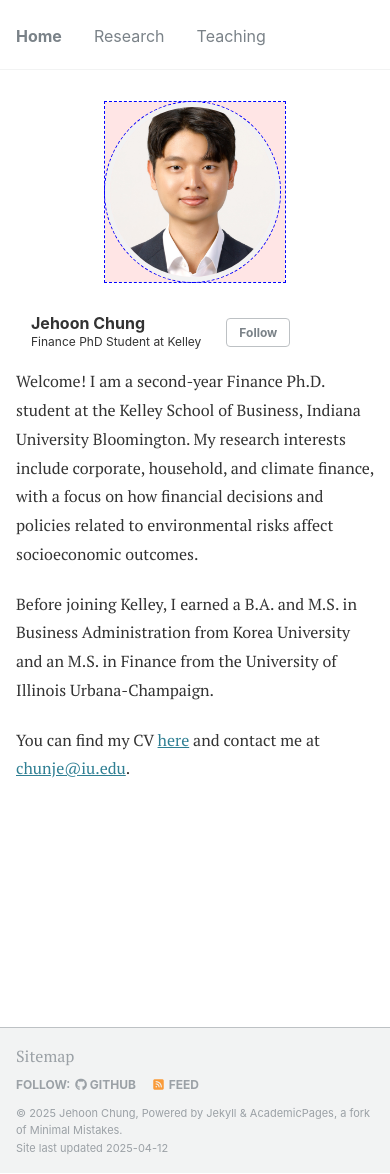
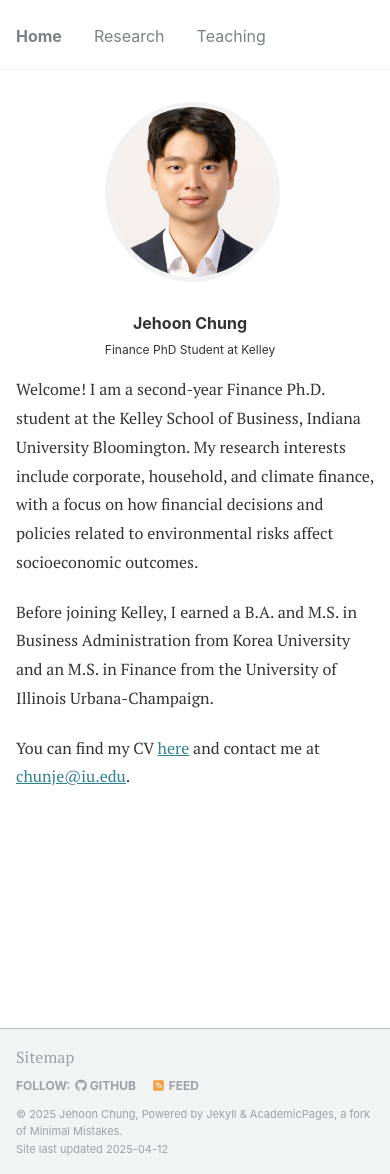
Before and after one commit to JehoonChung/jehoonchung.github.io, a Jekyll site: the page built from _pages/about.md, in a window 390 px wide and 1174 px high. Built offline with Jekyll 4.4.1, drawn with Linux system fonts in a browser that asks for light colours.

Commit message:
Update _custom.scss

```diff
--- a/_sass/_custom.scss
+++ b/_sass/_custom.scss
@@ -1,15 +1,9 @@
 /* ==========================================================================
-   Guaranteed Mobile Centering Fix
+   Mobile Profile Perfect Centering
    ========================================================================== */
 
 @media screen and (max-width: 768px) {
-  /* Debug container (temporary - remove after fixing) */
-  .author__avatar {
-    background-color: rgba(255,0,0,0.1); /* Visual guide */
-    outline: 1px dashed blue; /* Visual guide */
-  }
-
-  /* Complete reset */
+  /* Avatar Centering (your working solution) */
   .author__avatar,
   .author__avatar img {
     margin: 0 !important;
@@ -22,9 +16,8 @@
     transform: none !important;
   }
 
-  /* Precise centering */
   .author__avatar {
-    width: 180px !important; /* Match image size */
+    width: 180px !important;
     margin: 0 auto 2rem !important;
 
     img {
@@ -35,4 +28,30 @@
       border: 5px solid #f2f2f2;
     }
   }
+
+  /* New: Name & Description Centering */
+  .author__content {
+    display: flex !important;
+    flex-direction: column !important;
+    align-items: center !important;
+    text-align: center !important;
+    width: 100% !important;
+
+    .author__name,
+    .author__bio {
+      margin-left: auto !important;
+      margin-right: auto !important;
+      padding: 0 !important;
+      width: 100% !important;
+    }
+
+    .author__name {
+      margin-bottom: 0.5rem !important;
+    }
+  }
+
+  /* Optional: Hide Follow button */
+  .author__urls-wrapper .btn--inverse {
+    display: none !important;
+  }
 }
```
